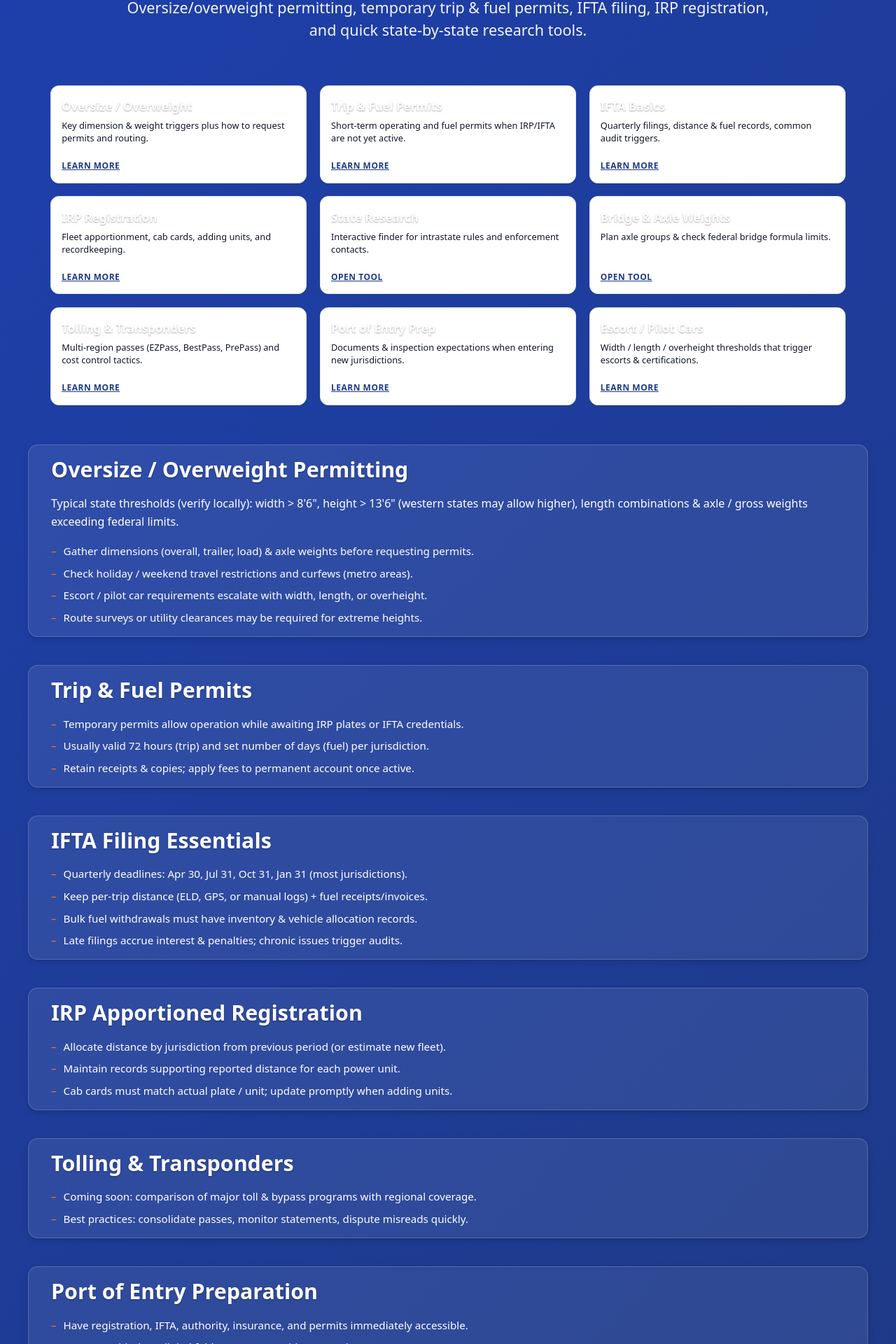
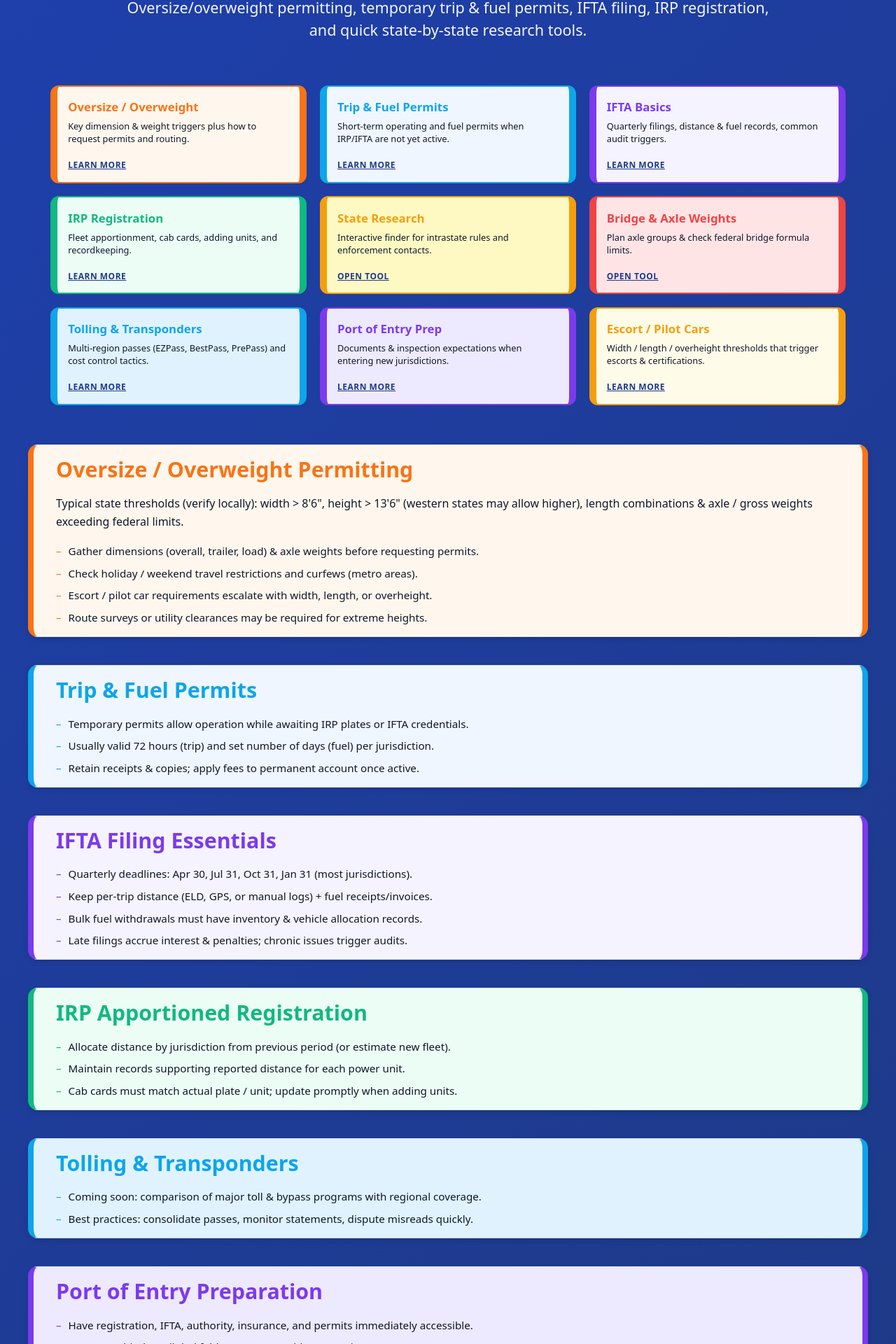
Before and after one commit to Cocodog2014/fixdq-Prod, a React (Vite) app: page /states in a window 1280 px wide. Shown: the part 400-2320 px from the top of the page at 70% size. Built offline with nearby package versions, Linux system fonts and the light colour scheme; no server answers.

Commit message:
finished the landing page

```diff
--- a/src/pages/States/States.css
+++ b/src/pages/States/States.css
@@ -11,20 +11,58 @@
   /* Force 3x3 layout on large screens */
   .states-section .landing-grid { grid-template-columns:repeat(3,1fr); }
 }
-.states-card-permits { border-left:8px solid var(--color-accent-orange); background:#fff7ed; }
-.states-card-trip { border-left:8px solid var(--color-accent-blue); background:#eff6ff; }
-.states-card-ifta { border-left:8px solid var(--color-accent-purple); background:#f5f3ff; }
-.states-card-irp { border-left:8px solid var(--color-accent-green); background:#ecfdf5; }
-.states-card-research { border-left:8px solid var(--color-accent-yellow); background:#fef9c3; }
-.states-card-weight { border-left:8px solid var(--color-accent-red); background:#ffe4e6; }
-.states-card-tolling { border-left:8px solid var(--color-accent-blue); background:#e0f2fe; }
-.states-card-ports { border-left:8px solid var(--color-accent-purple); background:#ede9fe; }
-.states-card-escort { border-left:8px solid var(--color-accent-yellow); background:#fefce8; }
+.states-page .landing-grid .states-card-permits { background:#fff7ed; border:2px solid var(--color-accent-orange); border-left-width:10px; border-right-width:10px; }
+.states-page .landing-grid .states-card-trip { background:#eff6ff; border:2px solid var(--color-accent-blue); border-left-width:10px; border-right-width:10px; }
+.states-page .landing-grid .states-card-ifta { background:#f5f3ff; border:2px solid var(--color-accent-purple); border-left-width:10px; border-right-width:10px; }
+.states-page .landing-grid .states-card-irp { background:#ecfdf5; border:2px solid var(--color-accent-green); border-left-width:10px; border-right-width:10px; }
+.states-page .landing-grid .states-card-research { background:#fef9c3; border:2px solid var(--color-accent-yellow); border-left-width:10px; border-right-width:10px; }
+.states-page .landing-grid .states-card-weight { background:#ffe4e6; border:2px solid var(--color-accent-red); border-left-width:10px; border-right-width:10px; }
+.states-page .landing-grid .states-card-tolling { background:#e0f2fe; border:2px solid var(--color-accent-blue); border-left-width:10px; border-right-width:10px; }
+.states-page .landing-grid .states-card-ports { background:#ede9fe; border:2px solid var(--color-accent-purple); border-left-width:10px; border-right-width:10px; }
+.states-page .landing-grid .states-card-escort { background:#fefce8; border:2px solid var(--color-accent-yellow); border-left-width:10px; border-right-width:10px; }
+
+/* Heading color inside splash (overview) cards */
+.states-page .states-card-permits h3 { color:var(--color-accent-orange); text-shadow:none; }
+.states-page .states-card-trip h3 { color:var(--color-accent-blue); text-shadow:none; }
+.states-page .states-card-ifta h3 { color:var(--color-accent-purple); text-shadow:none; }
+.states-page .states-card-irp h3 { color:var(--color-accent-green); text-shadow:none; }
+.states-page .states-card-research h3 { color:var(--color-accent-yellow); text-shadow:none; }
+.states-page .states-card-weight h3 { color:var(--color-accent-red); text-shadow:none; }
+.states-page .states-card-tolling h3 { color:var(--color-accent-blue); text-shadow:none; }
+.states-page .states-card-ports h3 { color:var(--color-accent-purple); text-shadow:none; }
+.states-page .states-card-escort h3 { color:var(--color-accent-yellow); text-shadow:none; }
+
+/* Stronger specificity for backgrounds to win over any generic .landing-card background */
+.states-page .landing-grid .states-card-permits { background:#fff7ed; }
+.states-page .landing-grid .states-card-trip { background:#eff6ff; }
+.states-page .landing-grid .states-card-ifta { background:#f5f3ff; }
+.states-page .landing-grid .states-card-irp { background:#ecfdf5; }
+.states-page .landing-grid .states-card-research { background:#fef9c3; }
+.states-page .landing-grid .states-card-weight { background:#ffe4e6; }
+.states-page .landing-grid .states-card-tolling { background:#e0f2fe; }
+.states-page .landing-grid .states-card-ports { background:#ede9fe; }
+.states-page .landing-grid .states-card-escort { background:#fefce8; }
+
+/* Apply same pastel accents to article variants */
+.states-article.states-card-permits { background:#fff7ed; }
+.states-article.states-card-trip { background:#eff6ff; }
+.states-article.states-card-ifta { background:#f5f3ff; }
+.states-article.states-card-irp { background:#ecfdf5; }
+.states-article.states-card-tolling { background:#e0f2fe; }
+.states-article.states-card-ports { background:#ede9fe; }
+.states-article.states-card-escort { background:#fefce8; }
+.states-article.states-card-permits { border-left:8px solid var(--color-accent-orange); border-right:8px solid var(--color-accent-orange); }
+.states-article.states-card-trip { border-left:8px solid var(--color-accent-blue); border-right:8px solid var(--color-accent-blue); }
+.states-article.states-card-ifta { border-left:8px solid var(--color-accent-purple); border-right:8px solid var(--color-accent-purple); }
+.states-article.states-card-irp { border-left:8px solid var(--color-accent-green); border-right:8px solid var(--color-accent-green); }
+.states-article.states-card-tolling { border-left:8px solid var(--color-accent-blue); border-right:8px solid var(--color-accent-blue); }
+.states-article.states-card-ports { border-left:8px solid var(--color-accent-purple); border-right:8px solid var(--color-accent-purple); }
+.states-article.states-card-escort { border-left:8px solid var(--color-accent-yellow); border-right:8px solid var(--color-accent-yellow); }
 .states-section .landing-card h3 { margin-top:.2rem; }
 .landing-card .mini-link { font-size:.75rem; font-weight:600; text-transform:uppercase; letter-spacing:.5px; color:#1e3a8a; margin-top:auto; }
 
 /* Detail sections */
-.states-detail { margin-top:3.5rem; color:#fff; display:flex; flex-direction:column; gap:1rem; }
+.states-detail { margin-top:3.5rem; display:flex; flex-direction:column; gap:1rem; }
 .states-detail h2 { margin:0; font-size:clamp(1.6rem,3.2vw,2.4rem); }
 .states-detail .lead { font-weight:500; }
 .dash-list { list-style:none; padding:0; margin:0; display:flex; flex-direction:column; gap:.55rem; }
@@ -39,19 +77,27 @@
 .states-footer { margin:4rem auto 3rem; text-align:center; color:#cbd5e1; font-size:.85rem; max-width:860px; }
 
 /* Article card styling (adapted from BOC-3 deep dive) */
-.states-article { border-radius:14px; padding:1rem .95rem .95rem; background:rgba(255,255,255,.08); border:1px solid rgba(255,255,255,.18); box-shadow:0 3px 10px -2px rgba(0,0,0,.25); }
+.states-article { border-radius:14px; padding:1rem .95rem .95rem; background:transparent; border:none; border-top:1px solid rgba(0,0,0,.08); border-bottom:1px solid rgba(0,0,0,.08); /* keep colored left/right from variant classes */ box-shadow:0 3px 10px -2px rgba(0,0,0,.18); color:#0f172a; }
 .states-article + .states-article { margin-top:2.5rem; }
 .states-article h2 { font-size:1.9rem; line-height:1.25; }
 .states-article:hover, .states-article:focus-visible { box-shadow:0 4px 16px -3px rgba(0,0,0,.35); transform:translateY(-2px); transition:box-shadow .25s, transform .25s; }
 
 /* Accent heading colors to match left border pastel set */
-.states-card-permits h2 { color:var(--color-accent-orange); }
-.states-card-trip h2 { color:var(--color-accent-blue); }
-.states-card-ifta h2 { color:var(--color-accent-purple); }
-.states-card-irp h2 { color:var(--color-accent-green); }
-.states-card-tolling h2 { color:var(--color-accent-blue); }
-.states-card-ports h2 { color:var(--color-accent-purple); }
-.states-card-escort h2 { color:var(--color-accent-yellow); }
+.states-page .states-card-permits h2 { color:var(--color-accent-orange); text-shadow:none; }
+.states-page .states-card-trip h2 { color:var(--color-accent-blue); text-shadow:none; }
+.states-page .states-card-ifta h2 { color:var(--color-accent-purple); text-shadow:none; }
+.states-page .states-card-irp h2 { color:var(--color-accent-green); text-shadow:none; }
+.states-page .states-card-tolling h2 { color:var(--color-accent-blue); text-shadow:none; }
+.states-page .states-card-ports h2 { color:var(--color-accent-purple); text-shadow:none; }
+.states-page .states-card-escort h2 { color:var(--color-accent-yellow); text-shadow:none; }
+
+/* Variant dash colors */
+.states-card-trip .dash-list li:before { color:var(--color-accent-blue); }
+.states-card-ifta .dash-list li:before { color:var(--color-accent-purple); }
+.states-card-irp .dash-list li:before { color:var(--color-accent-green); }
+.states-card-tolling .dash-list li:before { color:var(--color-accent-blue); }
+.states-card-ports .dash-list li:before { color:var(--color-accent-purple); }
+.states-card-escort .dash-list li:before { color:var(--color-accent-yellow); }
 
 /* Responsive adjustments */
 @media (min-width:900px){
```
